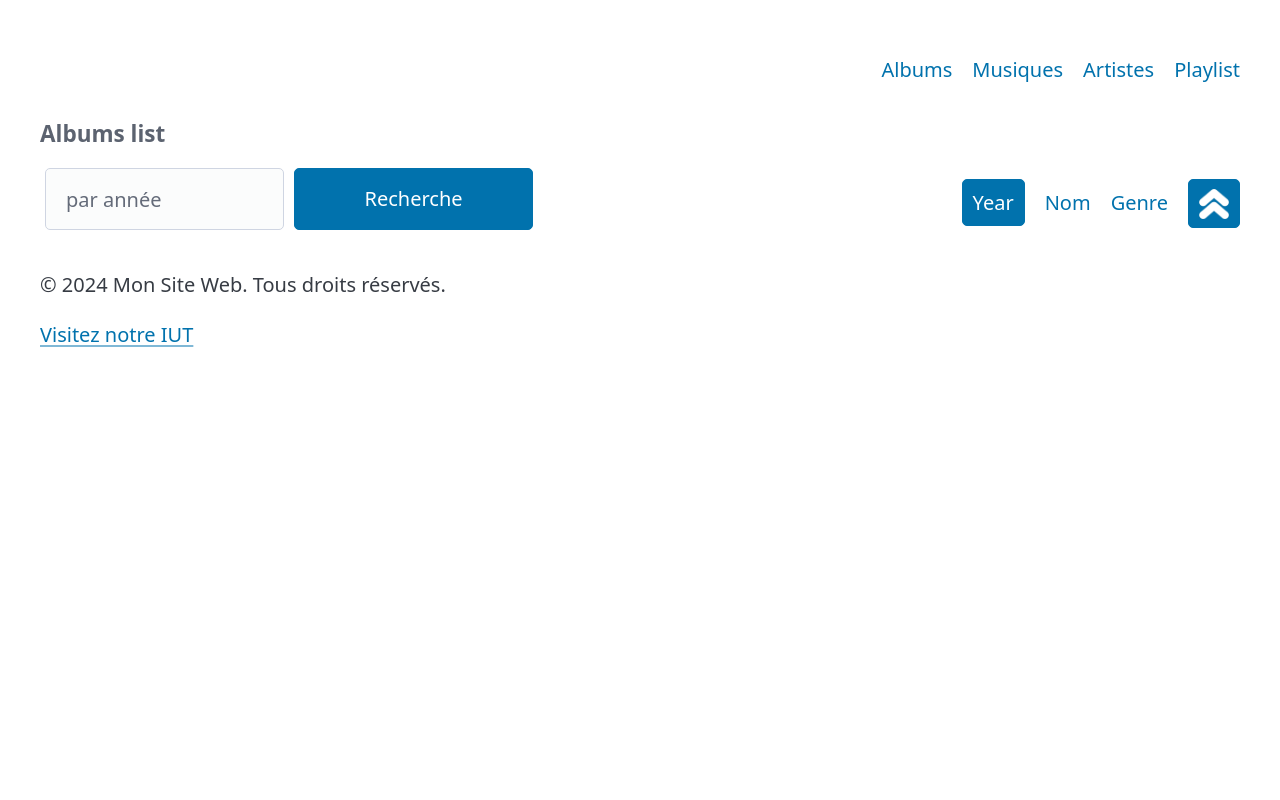
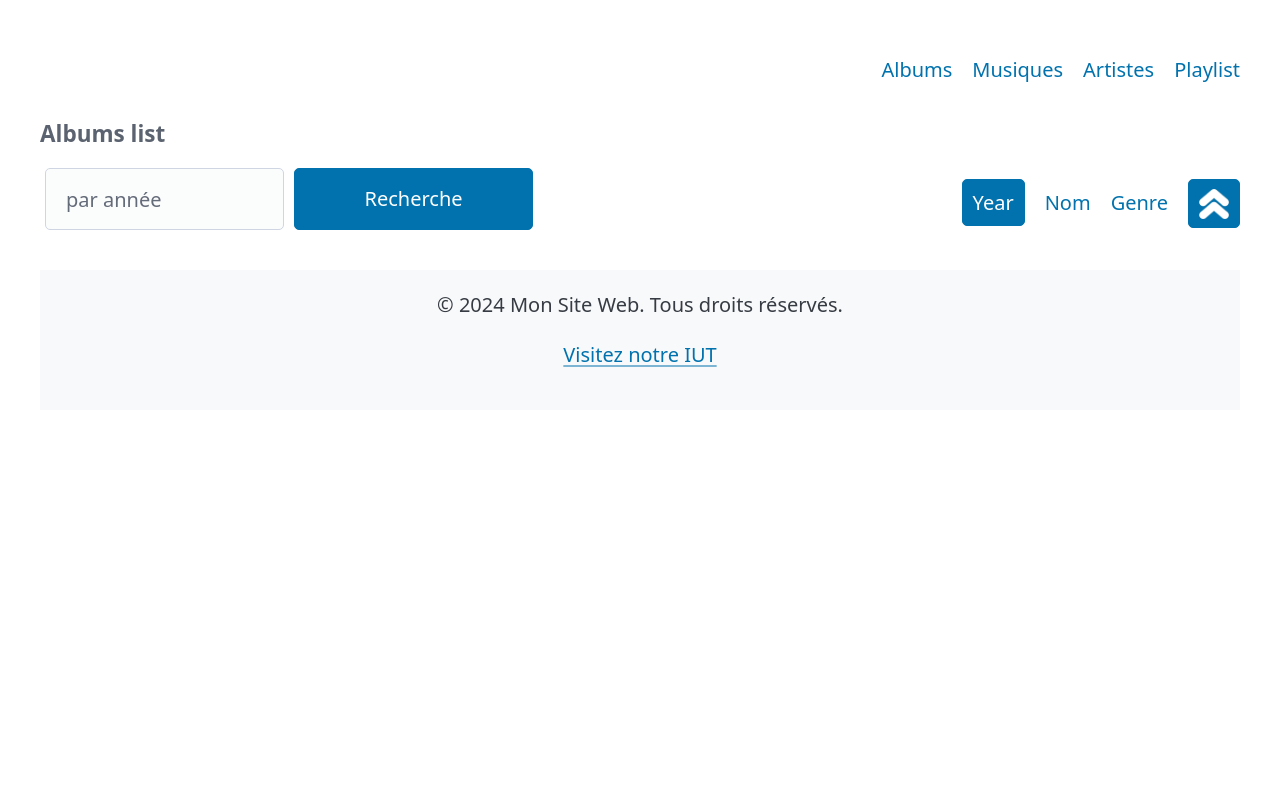
Before and after one commit to ibrahima-ux/Spotifix, a CodeIgniter app: page /database/index.php/albums/index in a window 1280 px wide. Run offline with CodeIgniter, Linux system fonts and the light colour scheme; data that the repository does not hold is empty; some libraries are stand-ins or nearby versions.

Commit message:
Actualiser assets/style.css

```diff
--- a/assets/style.css
+++ b/assets/style.css
@@ -96,3 +96,25 @@ h3.titre{
 .question{
 	justify-content: space-around;
 }
+
+/* Ajout pour sticky footer */
+html, body {
+    height: 100%;
+    margin: 0;
+    padding: 0;
+}
+
+body {
+    display: flex;
+    flex-direction: column;
+}
+
+main {
+    flex: 1;
+}
+
+footer {
+    background: #f8f9fa;
+    padding: 1rem;
+    text-align: center;
+}
```
